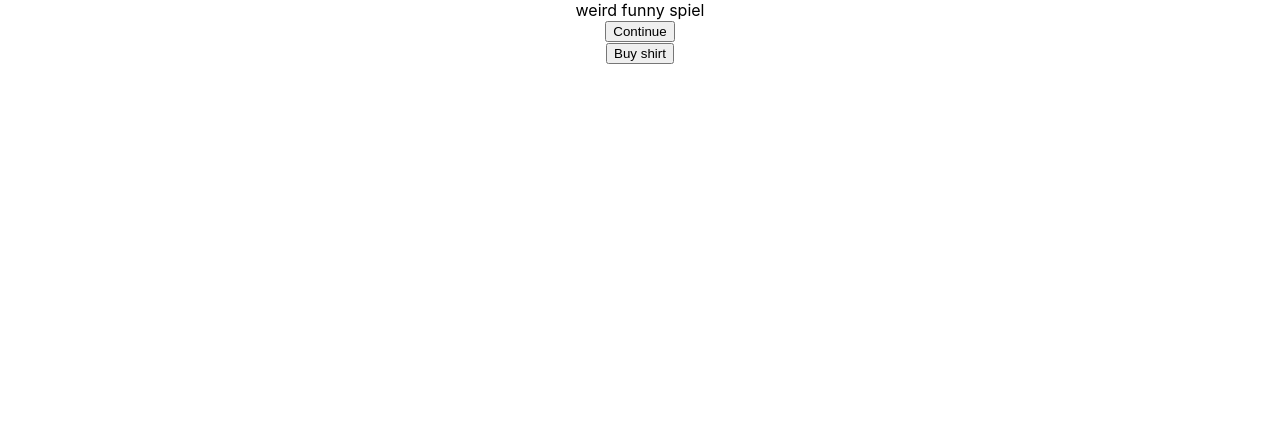
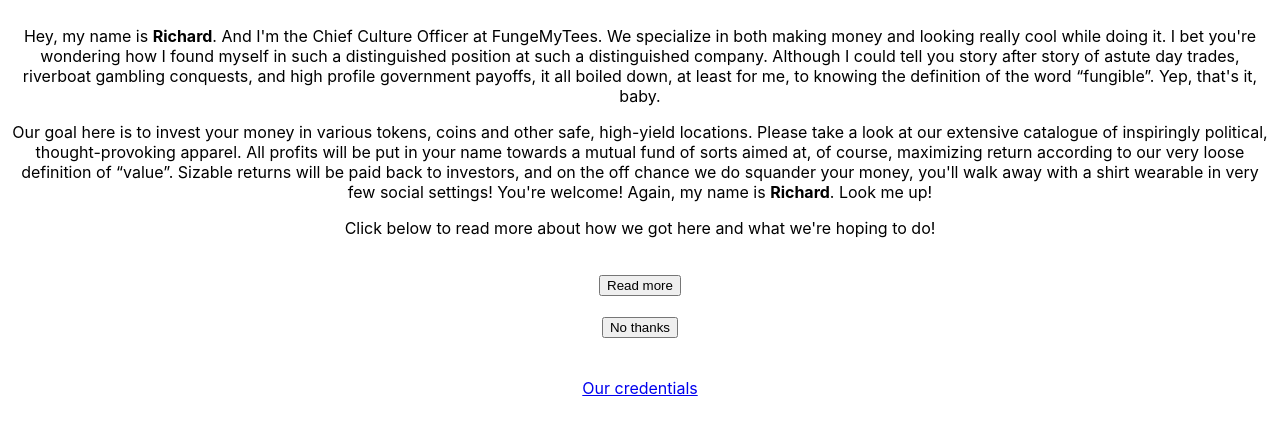
Before and after one commit to logroa/fungy-front, a React app: page / in a window 1280 px wide. Shown: the top 432 px of the page. Built offline with nearby package versions, Linux system fonts and the light colour scheme; no server answers.

Commit message:
our credentials links

```diff
--- a/src/App.css
+++ b/src/App.css
@@ -64,6 +64,7 @@ h1 {
   left: 0px;
   right: 0px;
   bottom: 0px;
+  padding: 10px;
 }
 
 #introcomp {
--- a/src/App.js
+++ b/src/App.js
@@ -35,15 +35,32 @@ class Intro extends React.Component {
     return (
       <div id="intro">
         <div id="intro1">
-          weird funny spiel
+          <p>Hey, my name is <b>Richard</b>.  And I'm the Chief Culture Officer at FungeMyTees.  We specialize in
+           both making money and looking really cool while doing it.  I bet you're wondering how I found myself in
+           such a distinguished position at such a distinguished company.  Although I could tell you story after story of
+           astute day trades, riverboat gambling conquests, and high profile government payoffs, it all boiled down, at least
+           for me, to knowing the definition of the word “fungible”.  Yep, that's it, baby.</p>
+
+          <p>Our goal here is to invest your money in various tokens, coins and other safe, high-yield locations.  Please
+            take a look at our extensive catalogue of inspiringly political, thought-provoking apparel.  All profits will
+            be put in your name towards a mutual fund of sorts aimed at, of course, maximizing return according to our very
+            loose definition of “value”.  Sizable returns will be paid back to investors, and on the off chance we do squander
+            your money, you'll walk away with a shirt wearable in very few social settings!  You're welcome!  Again, my name is <b>Richard</b>.  Look
+            me up!</p>
+
+          <p>Click below to read more about how we got here and what we're hoping to do!</p>
           <br/>
-          <button className="gatelock" onClick={() => this.introSwitch("1", "2")} >Continue</button>
-          <br/>
-          <button className="gatelock" onClick={() => this.openGate()} >Buy shirt</button>
+          <button className="gatelock" onClick={() => this.introSwitch("1", "2")} >Read more</button>
+          <br/> <br/>
+          <button className="gatelock" onClick={() => this.openGate()} >No thanks</button>
+          <br /> <br /> <br />
+          <a href="https://www.chuckecheese.com/experience/springtastic-celebration/?gclid=CjwKCAjwuYWSBhByEiwAKd_n_pV0gcymV9yBgun4KMCYv_j_wazNYyLL45I8L2eW6fmhooBzs9DVHxoCneQQAvD_BwE&gclsrc=aw.ds">
+            Our credentials
+          </a>
         </div>
         <div id="intro2">
           Just kidding lol
-          <br />
+          <br /><br />
           <button className="gatelock" onClick={() => this.introSwitch("2", "1")} >Yikes</button>
         </div>
       </div>
```
